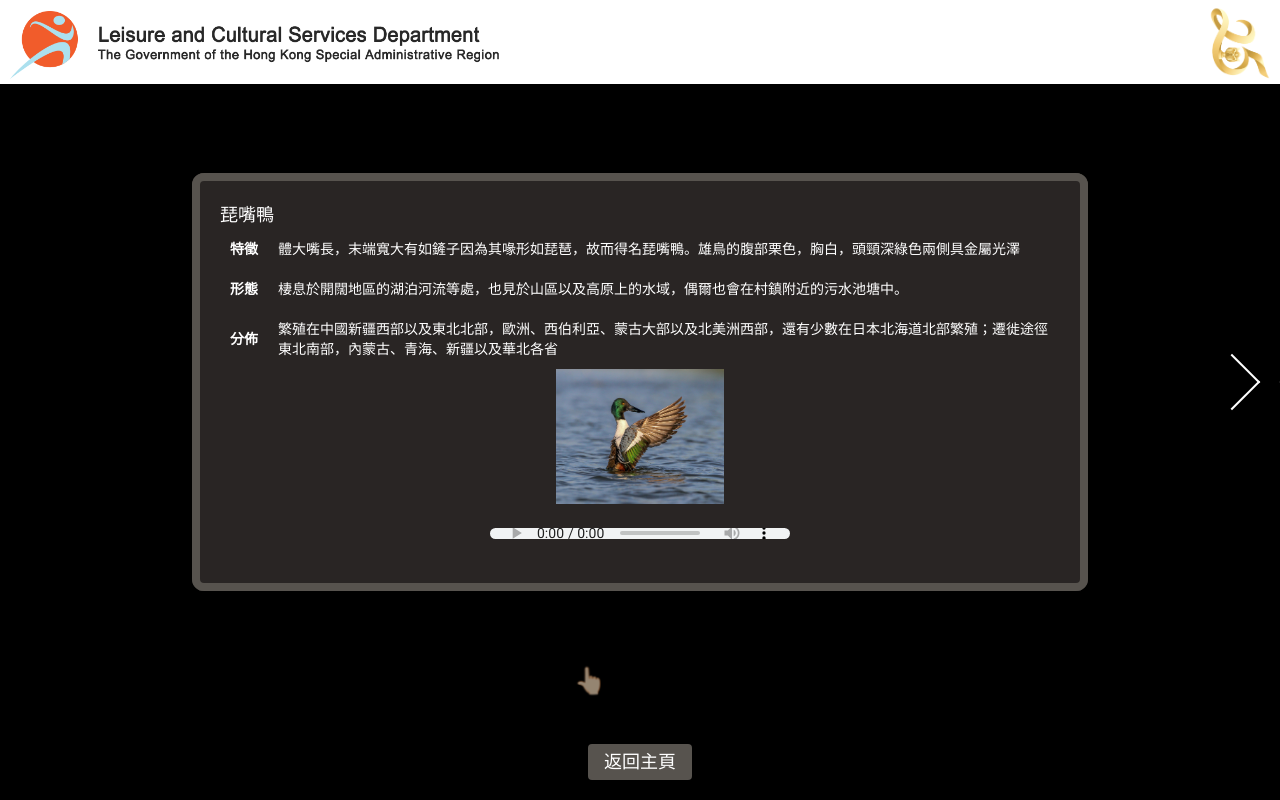
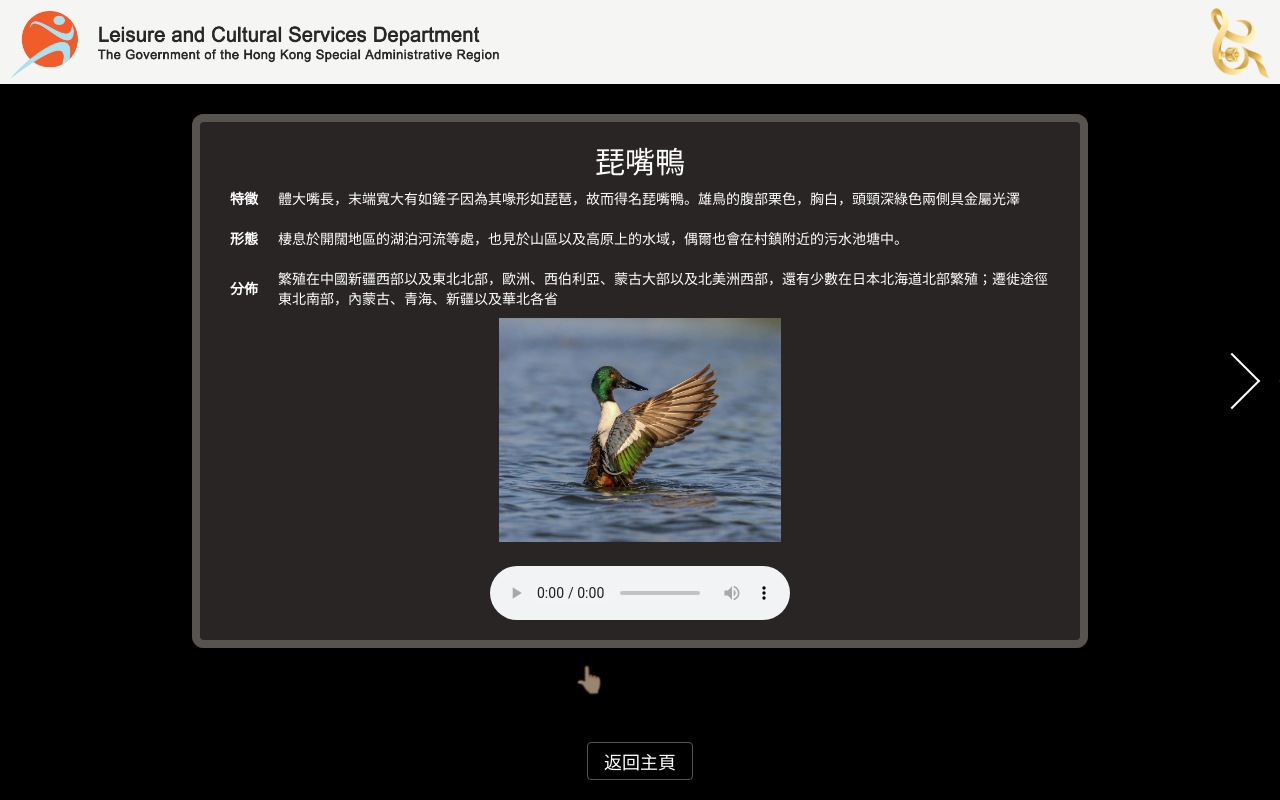
Before and after one commit to tyuen/aviary-kiosk, a React (Create React App) app: page / in a window 1280 px wide. Both pictures are taken after a click on the button "羅文鴨". Built offline with nearby package versions, Linux system fonts and the light colour scheme.

Commit message:
fix audio not loading

```diff
--- a/public/data.json
+++ b/public/data.json
@@ -2,8 +2,8 @@
   "list": [
     {
       "img": "1-anas-strepera.jpg",
-      "audio": "04_Masked_laughingthrush.mp3",
-      "h1": "赤膀鸭",
+      "audio": "04_Masked_laughingthrush.wav",
+      "h1": "赤膀鴨",
       "dl": [
         [
           "特徵",
@@ -21,7 +21,7 @@
     },
     {
       "img": "2-falcated-duck.jpg",
-      "audio": "04_Masked_laughingthrush.mp3",
+      "audio": "04_Masked_laughingthrush.wav",
       "h1": "羅文鴨",
       "dl": [
         [
@@ -40,7 +40,7 @@
     },
     {
       "img": "3-anas-penelope.jpg",
-      "audio": "04_Masked_laughingthrush.mp3",
+      "audio": "04_Masked_laughingthrush.wav",
       "h1": "赤頸鴨",
       "dl": [
         [
@@ -59,7 +59,7 @@
     },
     {
       "img": "4-anas_zonorhyncha.jpg",
-      "audio": "04_Masked_laughingthrush.mp3",
+      "audio": "04_Masked_laughingthrush.wav",
       "h1": "中華斑嘴鴨",
       "dl": [
         [
@@ -75,7 +75,7 @@
     },
     {
       "img": "5-northern_shoveler.jpg",
-      "audio": "04_Masked_laughingthrush.mp3",
+      "audio": "04_Masked_laughingthrush.wav",
       "h1": "琵嘴鴨",
       "dl": [
         [
--- a/public/index.html
+++ b/public/index.html
@@ -9,13 +9,12 @@
     />
     <meta name="format-detection" content="telephone=no" />
     <meta name="theme-color" content="#000000" />
-    <meta
-      name="description"
-      content="Web site created using create-react-app"
-    />
+    <meta name="description" content="Aviary Park Hong Kong" />
+    <link rel="preconnect" href="https://fonts.googleapis.com" />
+    <link rel="preconnect" href="https://fonts.gstatic.com" crossorigin />
     <link
+      href="https://fonts.googleapis.com/css2?family=Noto+Sans+TC:wght@100&display=swap"
       rel="stylesheet"
-      href="https://fonts.googleapis.com/css?family=Roboto:300,400,500,700&display=swap"
     />
     <link rel="apple-touch-icon" href="%PUBLIC_URL%/logo192.png" />
     <!--
--- a/src/App.tsx
+++ b/src/App.tsx
@@ -15,9 +15,9 @@ function App() {
   }, []);
 
   const carouselRef = useRef<any>();
+  const mediaRef = useRef<HTMLAudioElement[]>([]);
 
   const bookRef = useRef<HTMLElement>();
-  const pageRef = useRef(0);
 
   const changePage = (i) => {
     const pages = bookRef.current.children;
@@ -36,28 +36,34 @@ function App() {
     if (bookRef.current) changePage(-1);
   }, [bookRef]);
 
+  useEffect(() => {
+    carouselRef.current.onBlur = (i) => {
+      if (i >= 0) mediaRef.current[i].pause();
+    };
+  }, [carouselRef]);
+
   return (
     <div className="flex flex-col items-stretch h-screen overflow-hidden text-white">
-      <header className="flex justify-between pt-1 bg-white">
+      <header className="flex justify-between pt-1 bg-stone-100">
         <img src="assets/header.png" className="h-20" alt="" />
         <img src="assets/hksar25.png" className="h-20 mr-2" alt="" />
       </header>
 
       <article ref={bookRef} className="relative z-0 flex-1 overflow-hidden">
-        <article className="absolute inset-0 flex flex-col items-center justify-center p-0 m-0 overflow-hidden transition-all duration-500 translate-y-full opacity-0">
+        <article className="absolute inset-0 flex flex-col items-center justify-center p-0 m-0 overflow-hidden transition-all duration-500 scale-150 opacity-0">
           <h1 className="mb-4 text-4xl">香港公園觀鳥園</h1>
 
           <nav className="grid grid-cols-4 gap-[3vmin] mb-5">
             {data.list.map((m, i) => (
               <button
                 key={i}
-                className="z-0 relative flex justify-center items-center text-center border-4 border-stone-700 rounded-lg w-[17vmin] h-[17vmin] text-xl text-white transition-transform"
-                style={{ textShadow: "0 0 20px #000" }}
+                className="z-0 relative flex justify-center items-center text-center border-4 border-stone-700 rounded-lg w-[17vmin] h-[17vmin] text-xl text-white transition-transform overflow-hidden active:scale-90"
+                style={{ textShadow: "0 0 4px #000, 0 0 10px #000" }}
                 onClick={(e) => changePage(i)}
               >
                 <img
                   src={"./data/" + m.img}
-                  className="absolute object-cover w-full min-h-full -z-10 active:scale-75"
+                  className="absolute object-cover w-full min-h-full -z-10"
                   alt=""
                 />
                 {m.h1}
@@ -71,17 +77,19 @@ function App() {
             {data.list.map((info, i) => (
               <div
                 key={i}
-                className="overflow-auto text-sm p-5 flex flex-col border-8 border-stone-600 rounded-xl bg-stone-800 max-w-[70%] h-[70%]"
+                className="overflow-auto text-sm p-5 flex flex-col border-8 border-stone-600 rounded-xl bg-stone-800 max-w-[70%] h-[90%]"
                 style={{ boxShadow: "0 0 100px black" }}
               >
-                <header className="text-lg">{info.h1}</header>
+                <header className="text-3xl text-center">{info.h1}</header>
                 <table cellSpacing={0} cellPadding={10} border={0}>
-                  {info.dl.map(([h2, text]) => (
-                    <tr>
-                      <td className="font-bold whitespace-nowrap">{h2}</td>
-                      <td>{text}</td>
-                    </tr>
-                  ))}
+                  <tbody>
+                    {info.dl.map(([h2, text], i) => (
+                      <tr key={i}>
+                        <td className="font-bold whitespace-nowrap">{h2}</td>
+                        <td>{text}</td>
+                      </tr>
+                    ))}
+                  </tbody>
                 </table>
                 <img
                   src={"./data/" + info.img}
@@ -90,9 +98,10 @@ function App() {
                 />
                 {info.audio ? (
                   <audio
+                    ref={(n) => (mediaRef.current[i] = n)}
                     src={"./data/" + info.audio}
                     controls
-                    className="self-center my-6"
+                    className="self-center mt-6 shrink-0"
                   />
                 ) : null}
               </div>
@@ -102,7 +111,7 @@ function App() {
           <footer className="flex flex-col items-center mb-5">
             <SwipeIntro />
             <button
-              className="px-4 py-1 text-lg text-white rounded bg-stone-600"
+              className="px-4 py-1 text-lg text-white border rounded border-stone-600"
               onClick={() => changePage(-1)}
             >
               返回主頁
--- a/src/components/Carousel.module.css
+++ b/src/components/Carousel.module.css
@@ -14,5 +14,5 @@
 }
 
 .nosmooth {
-  scroll-behavior: auto;
+  scroll-behavior: auto !important;
 }
--- a/src/index.css
+++ b/src/index.css
@@ -18,7 +18,7 @@ body {
   color: white;
   margin: 0;
   --dimmed: rgba(255, 255, 255, 0.5);
-  font-family: -apple-system, BlinkMacSystemFont, "Segoe UI", "Roboto", "Oxygen",
+  font-family: "Noto Sans TC", -apple-system, BlinkMacSystemFont, "Segoe UI", "Roboto", "Oxygen",
     "Ubuntu", "Cantarell", "Fira Sans", "Droid Sans", "Helvetica Neue",
     sans-serif;
   -webkit-font-smoothing: antialiased;
```
